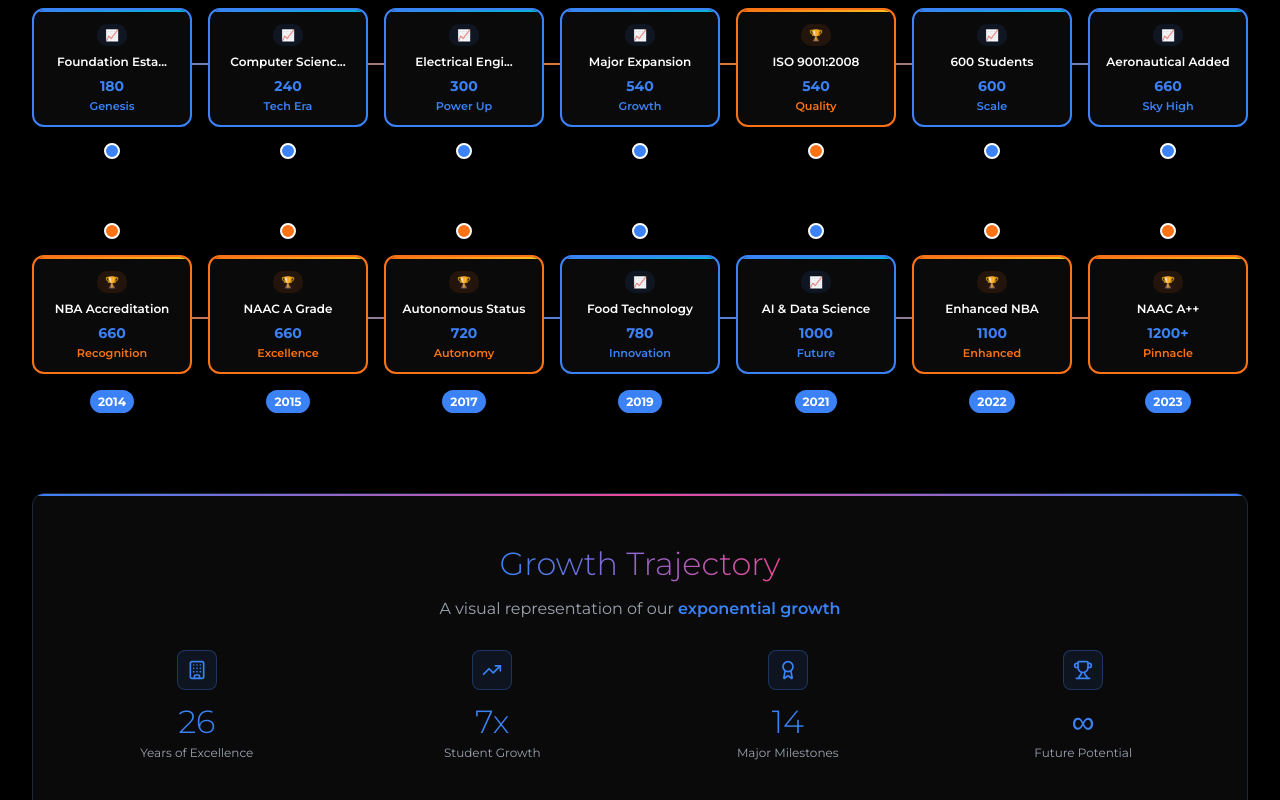
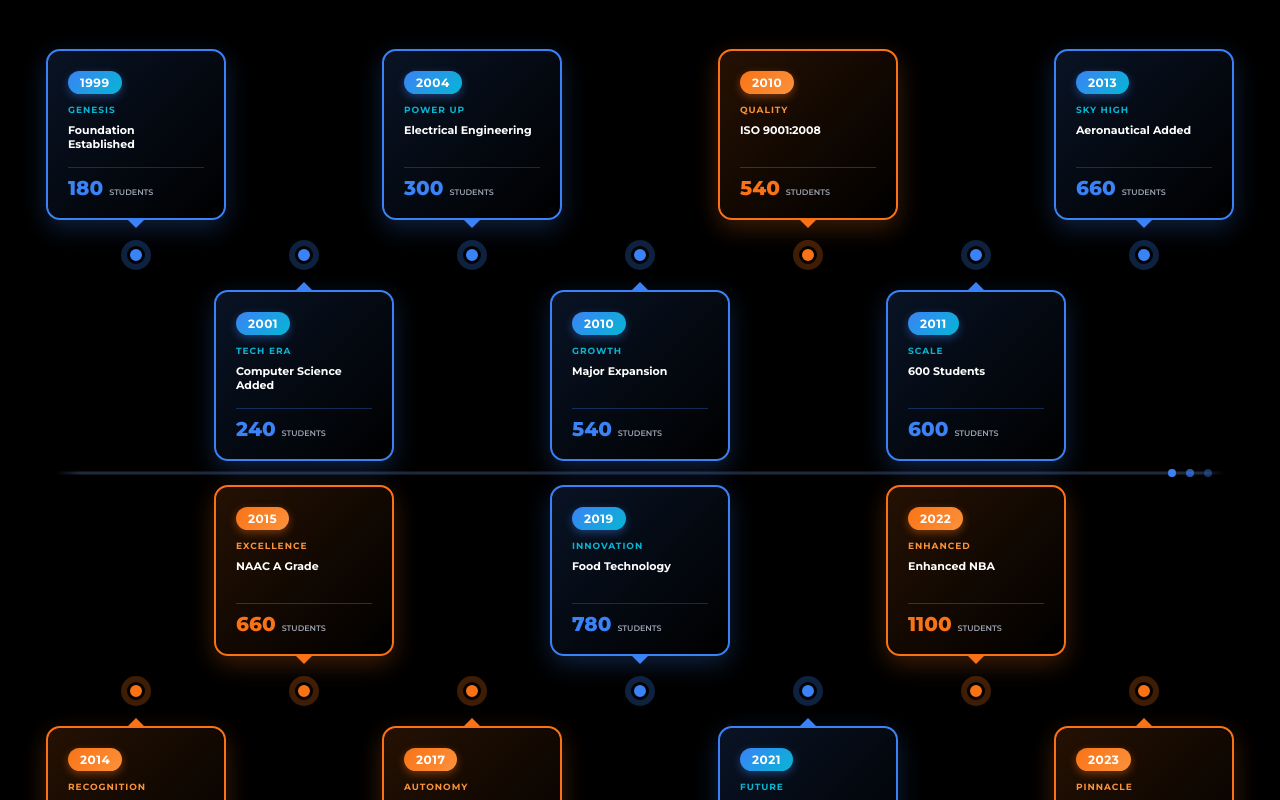
Before and after one commit to Yashrajsalunkhe/Hackthon-ADCET, a React (Vite) app: page /college-info in a window 1280 px wide. Shown: the part 2200-3000 px from the top of the page. Built offline with nearby package versions, Linux system fonts and the light colour scheme; a web font is replaced by a local one.

Commit message:
adcet history

```diff
--- a/src/components/CollegeInfo.jsx
+++ b/src/components/CollegeInfo.jsx
@@ -1,3 +1,4 @@
+import React from "react";
 import {
   Calendar, Award, GraduationCap, Building, Users, Trophy,
   MapPin, Target, Rocket, TrendingUp, ExternalLink, Home
@@ -7,26 +8,27 @@
 import { useScrollToTop } from "../hooks/useScrollToTop";
 import { useNavigate } from "react-router-dom";
 import "../css/college-info.css";
+import "../css/timeline.css";
 
 const CollegeInfo = () => {
   const navigate = useNavigate();
   useScrollToTop();
 
   const milestones = [
-    { year: "1999", event: "Foundation Esta...", detail: "Foundation Established", students: "180", highlight: "Genesis", color: "blue" },
-    { year: "2001", event: "Computer Scienc...", detail: "Computer Science Added", students: "240", highlight: "Tech Era", color: "blue" },
-    { year: "2004", event: "Electrical Engi...", detail: "Electrical Engineering", students: "300", highlight: "Power Up", color: "blue" },
-    { year: "2010", event: "Major Expansion", detail: "Civil & Mechanical added", students: "540", highlight: "Growth", color: "blue" },
-    { year: "2010", event: "ISO 9001:2008", detail: "Quality Certification", students: "540", highlight: "Quality", color: "orange" },
-    { year: "2011", event: "600 Students", detail: "Continued growth", students: "600", highlight: "Scale", color: "blue" },
-    { year: "2013", event: "Aeronautical Added", detail: "Aerospace Engineering", students: "660", highlight: "Sky High", color: "blue" },
-    { year: "2014", event: "NBA Accreditation", detail: "3 Programs Accredited", students: "660", highlight: "Recognition", color: "orange" },
-    { year: "2015", event: "NAAC A Grade", detail: "Academic Excellence", students: "660", highlight: "Excellence", color: "orange" },
-    { year: "2017", event: "Autonomous Status", detail: "Independent Excellence", students: "720", highlight: "Autonomy", color: "orange" },
-    { year: "2019", event: "Food Technology", detail: "New Department & NBA Extension", students: "780", highlight: "Innovation", color: "blue" },
-    { year: "2021", event: "AI & Data Science", detail: "Future Technology Programs", students: "1000", highlight: "Future", color: "blue" },
-    { year: "2022", event: "Enhanced NBA", detail: "Extended Accreditation", students: "1100", highlight: "Enhanced", color: "orange" },
-    { year: "2023", event: "NAAC A++", detail: "Highest Grade Achieved", students: "1200+", highlight: "Pinnacle", color: "orange" }
+    { year: "1999", month: "Genesis", event: "FOUNDATION ESTA...", fullEvent: "Foundation Established", students: "180", highlight: "Genesis", detail: "Foundation Established", color: "blue", number: "99" },
+    { year: "2001", month: "Tech Era", event: "COMPUTER SCIENC...", fullEvent: "Computer Science Added", students: "240", highlight: "Tech Era", detail: "Computer Science Added", color: "blue", number: "01" },
+    { year: "2004", month: "Power Up", event: "ELECTRICAL ENGI...", fullEvent: "Electrical Engineering", students: "300", highlight: "Power Up", detail: "Electrical Engineering", color: "blue", number: "04" },
+    { year: "2010", month: "Growth", event: "MAJOR EXPANSION", fullEvent: "Major Expansion", students: "540", highlight: "Growth", detail: "Civil & Mechanical added", color: "blue", number: "10" },
+    { year: "2010", month: "Quality", event: "ISO 9001:2008", fullEvent: "ISO 9001:2008", students: "540", highlight: "Quality", detail: "Quality Certification", color: "orange", number: "10" },
+    { year: "2011", month: "Scale", event: "600 STUDENTS", fullEvent: "600 Students", students: "600", highlight: "Scale", detail: "Continued growth", color: "blue", number: "11" },
+    { year: "2013", month: "Sky High", event: "AERONAUTICAL ADDED", fullEvent: "Aeronautical Added", students: "660", highlight: "Sky High", detail: "Aerospace Engineering", color: "blue", number: "13" },
+    { year: "2014", month: "Recognition", event: "NBA ACCREDITATION", fullEvent: "NBA Accreditation", students: "660", highlight: "Recognition", detail: "3 Programs Accredited", color: "orange", number: "14" },
+    { year: "2015", month: "Excellence", event: "NAAC A GRADE", fullEvent: "NAAC A Grade", students: "660", highlight: "Excellence", detail: "Academic Excellence", color: "orange", number: "15" },
+    { year: "2017", month: "Autonomy", event: "AUTONOMOUS STATUS", fullEvent: "Autonomous Status", students: "720", highlight: "Autonomy", detail: "Independent Excellence", color: "orange", number: "17" },
+    { year: "2019", month: "Innovation", event: "FOOD TECHNOLOGY", fullEvent: "Food Technology", students: "780", highlight: "Innovation", detail: "New Department & NBA Extension", color: "blue", number: "19" },
+    { year: "2021", month: "Future", event: "AI & DATA SCIENCE", fullEvent: "AI & Data Science", students: "1000", highlight: "Future", detail: "Future Technology Programs", color: "blue", number: "21" },
+    { year: "2022", month: "Enhanced", event: "ENHANCED NBA", fullEvent: "Enhanced NBA", students: "1100", highlight: "Enhanced", detail: "Extended Accreditation", color: "orange", number: "22" },
+    { year: "2023", month: "Pinnacle", event: "NAAC A++", fullEvent: "NAAC A++", students: "1200+", highlight: "Pinnacle", detail: "Highest Grade Achieved", color: "orange", number: "23" }
   ];
 
   return (
@@ -290,7 +292,7 @@
 
         {/* Timeline Section */}
         <div style={{ marginBottom: '5rem' }}>
-          <div style={{ textAlign: 'center', marginBottom: '3rem' }}>
+          <div style={{ textAlign: 'center', marginBottom: '4rem' }}>
             <div style={{
               display: 'inline-flex', alignItems: 'center', gap: '0.5rem',
               border: '1px solid #3b82f6', borderRadius: '25px', padding: '0.5rem 1rem',
@@ -300,7 +302,7 @@
               <span>Growth Timeline • 1999 - 2025</span>
             </div>
 
-            <h2 style={{ fontSize: '3rem', fontWeight: '300' }}>
+            <h2 style={{ fontSize: '3rem', fontWeight: '300', marginBottom: '1rem' }}>
               Journey of <span style={{
                 background: 'linear-gradient(to right, #3b82f6, #10b981)',
                 WebkitBackgroundClip: 'text',
@@ -308,118 +310,215 @@
               }}>Excellence</span>
             </h2>
 
-            <p style={{ fontSize: '1rem', color: '#9ca3af', marginTop: '1rem' }}>
+            <p style={{ fontSize: '1rem', color: '#9ca3af' }}>
               From <span style={{ color: '#3b82f6', fontWeight: '600' }}>180 students to 1200+</span> •
               A testament to <span style={{ color: '#10b981', fontWeight: '600' }}>continuous innovation</span>
             </p>
           </div>
 
-          {/* Timeline Grid - Top Row */}
-          <div style={{ position: 'relative', marginBottom: '4rem' }}>
+          {/* Horizontal Timeline */}
           <div style={{
-              position: 'absolute', top: '50%', left: 0, right: 0,
-              height: '2px', background: 'linear-gradient(to right, #3b82f6, #f97316, #3b82f6)',
-              transform: 'translateY(-50%)', zIndex: 0
+            position: 'relative',
+            padding: '5rem 3rem',
+            minHeight: '850px'
+          }}>
+            {/* Horizontal Line */}
+            <div style={{
+              position: 'absolute',
+              top: '50%',
+              left: '2%',
+              right: '2%',
+              height: '3px',
+              background: 'linear-gradient(to right, transparent, #1e293b 2%, #1e293b 98%, transparent)',
+              transform: 'translateY(-50%)',
+              zIndex: 0
             }} />
 
-            <div style={{ display: 'grid', gridTemplateColumns: 'repeat(7, 1fr)', gap: '1rem', position: 'relative', zIndex: 1 }}>
-              {milestones.slice(0, 7).map((milestone, idx) => (
-                <div key={idx} style={{ textAlign: 'center' }}>
+            {/* Timeline Items Grid */}
             <div style={{
-                    background: '#3b82f6', color: '#fff', fontSize: '0.75rem',
-                    padding: '0.25rem 0.5rem', borderRadius: '15px', display: 'inline-block',
-                    marginBottom: '1rem', fontWeight: '700'
+              display: 'grid',
+              gridTemplateColumns: 'repeat(7, 1fr)',
+              gap: '3.5rem',
+              position: 'relative',
+              maxWidth: '1800px',
+              margin: '0 auto'
+            }}>
+              {milestones.map((milestone, idx) => {
+                const isOrange = milestone.color === 'orange';
+                const isTop = idx % 2 === 0;
+
+                return (
+                  <div key={idx} style={{
+                    position: 'relative',
+                    display: 'flex',
+                    flexDirection: 'column',
+                    alignItems: 'center',
+                    justifyContent: isTop ? 'flex-end' : 'flex-start',
+                    minHeight: '380px'
+                  }}>
+                    {/* Card */}
+                    <div style={{
+                      position: 'absolute',
+                      [isTop ? 'bottom' : 'top']: isTop ? 'calc(50% + 35px)' : 'calc(50% + 35px)',
+                      left: '50%',
+                      transform: 'translateX(-50%)',
+                      width: '180px',
+                      background: isOrange
+                        ? 'linear-gradient(135deg, rgba(249, 115, 22, 0.15), rgba(0, 0, 0, 0.95))'
+                        : 'linear-gradient(135deg, rgba(59, 130, 246, 0.15), rgba(0, 0, 0, 0.95))',
+                      border: `2px solid ${isOrange ? '#f97316' : '#3b82f6'}`,
+                      borderRadius: '14px',
+                      padding: '20px',
+                      backdropFilter: 'blur(12px)',
+                      boxShadow: `0 8px 24px ${isOrange ? 'rgba(249, 115, 22, 0.25)' : 'rgba(59, 130, 246, 0.25)'}`,
+                      transition: 'all 0.4s cubic-bezier(0.4, 0, 0.2, 1)',
+                      cursor: 'pointer',
+                      zIndex: 2
+                    }}
+                    onMouseEnter={(e) => {
+                      e.currentTarget.style.transform = 'translateX(-50%) scale(1.03)';
+                      e.currentTarget.style.boxShadow = `0 12px 36px ${isOrange ? 'rgba(249, 115, 22, 0.45)' : 'rgba(59, 130, 246, 0.45)'}`;
+                      e.currentTarget.style.borderWidth = '3px';
+                      e.currentTarget.style.zIndex = '20';
+                    }}
+                    onMouseLeave={(e) => {
+                      e.currentTarget.style.transform = 'translateX(-50%) scale(1)';
+                      e.currentTarget.style.boxShadow = `0 8px 24px ${isOrange ? 'rgba(249, 115, 22, 0.25)' : 'rgba(59, 130, 246, 0.25)'}`;
+                      e.currentTarget.style.borderWidth = '2px';
+                      e.currentTarget.style.zIndex = '2';
+                    }}>
+                      {/* Year Badge */}
+                      <div style={{
+                        display: 'inline-block',
+                        background: isOrange
+                          ? 'linear-gradient(135deg, #f97316, #fb923c)'
+                          : 'linear-gradient(135deg, #3b82f6, #06b6d4)',
+                        color: '#fff',
+                        padding: '4px 12px',
+                        borderRadius: '16px',
+                        fontSize: '12px',
+                        fontWeight: '700',
+                        marginBottom: '10px',
+                        letterSpacing: '0.5px',
+                        boxShadow: isOrange
+                          ? '0 3px 8px rgba(249, 115, 22, 0.4)'
+                          : '0 3px 8px rgba(59, 130, 246, 0.4)'
                       }}>
                         {milestone.year}
                       </div>
 
+                      {/* Highlight Tag */}
                       <div style={{
-                    background: '#0a0a0a', border: `2px solid ${milestone.color === 'orange' ? '#f97316' : '#3b82f6'}`,
-                    borderRadius: '12px', overflow: 'hidden', transition: 'all 0.3s'
+                        fontSize: '9px',
+                        color: isOrange ? '#fb923c' : '#06b6d4',
+                        fontWeight: '700',
+                        textTransform: 'uppercase',
+                        letterSpacing: '1px',
+                        marginBottom: '8px'
                       }}>
-                    <div style={{ height: '2px', background: milestone.color === 'orange' ? 'linear-gradient(to right, #f97316, #fbbf24)' : 'linear-gradient(to right, #3b82f6, #06b6d4)' }} />
-                    <div style={{ padding: '0.75rem', textAlign: 'center' }}>
+                        {milestone.highlight}
+                      </div>
+
+                      {/* Event Title */}
                       <div style={{
-                        fontSize: '0.7rem', padding: '0.25rem 0.5rem', borderRadius: '10px',
-                        background: milestone.color === 'orange' ? 'rgba(249, 115, 22, 0.1)' : 'rgba(59, 130, 246, 0.1)',
-                        color: milestone.color === 'orange' ? '#f97316' : '#3b82f6',
-                        marginBottom: '0.5rem', display: 'inline-block'
+                        fontSize: '11px',
+                        fontWeight: '700',
+                        color: '#fff',
+                        marginBottom: '12px',
+                        lineHeight: '1.3',
+                        minHeight: '32px'
                       }}>
-                        {milestone.color === 'orange' ? '🏆' : '📈'}
+                        {milestone.fullEvent}
                       </div>
-                      <h5 style={{ fontSize: '0.75rem', fontWeight: '600', marginBottom: '0.5rem' }}>
-                        {milestone.event}
-                      </h5>
-                      <div style={{ fontSize: '0.875rem', fontWeight: '700', color: '#3b82f6', marginBottom: '0.25rem' }}>
+
+                      {/* Students Count */}
+                      <div style={{
+                        display: 'flex',
+                        alignItems: 'baseline',
+                        gap: '6px',
+                        paddingTop: '10px',
+                        borderTop: `1px solid ${isOrange ? 'rgba(249, 115, 22, 0.3)' : 'rgba(59, 130, 246, 0.3)'}`
+                      }}>
+                        <div style={{
+                          fontSize: '20px',
+                          fontWeight: '800',
+                          color: isOrange ? '#f97316' : '#3b82f6',
+                          lineHeight: '1'
+                        }}>
                           {milestone.students}
                         </div>
-                      <div style={{ fontSize: '0.7rem', color: milestone.color === 'orange' ? '#f97316' : '#3b82f6', fontWeight: '600' }}>
-                        {milestone.highlight}
-                      </div>
+                        <div style={{
+                          fontSize: '8px',
+                          color: '#9ca3af',
+                          fontWeight: '600',
+                          textTransform: 'uppercase'
+                        }}>
+                          Students
                         </div>
                       </div>
 
+                      {/* Arrow */}
                       <div style={{
-                    width: '16px', height: '16px', borderRadius: '50%',
-                    background: milestone.color === 'orange' ? '#f97316' : '#3b82f6',
-                    border: '2px solid #fff', margin: '1rem auto 0'
+                        position: 'absolute',
+                        [isTop ? 'bottom' : 'top']: '-10px',
+                        left: '50%',
+                        transform: 'translateX(-50%)',
+                        width: 0,
+                        height: 0,
+                        borderLeft: '10px solid transparent',
+                        borderRight: '10px solid transparent',
+                        [isTop ? 'borderTop' : 'borderBottom']: `10px solid ${isOrange ? '#f97316' : '#3b82f6'}`
                       }} />
                     </div>
-              ))}
+
+                    {/* Center Circle/Dot */}
+                    <div style={{
+                      position: 'absolute',
+                      top: '50%',
+                      left: '50%',
+                      transform: 'translate(-50%, -50%)',
+                      width: '18px',
+                      height: '18px',
+                      borderRadius: '50%',
+                      background: isOrange ? '#f97316' : '#3b82f6',
+                      border: '3px solid #000',
+                      zIndex: 5,
+                      boxShadow: `0 0 0 6px ${isOrange ? 'rgba(249, 115, 22, 0.25)' : 'rgba(59, 130, 246, 0.25)'}`,
+                      transition: 'all 0.3s ease',
+                      cursor: 'pointer'
+                    }}
+                    onMouseEnter={(e) => {
+                      e.currentTarget.style.transform = 'translate(-50%, -50%) scale(1.4)';
+                      e.currentTarget.style.boxShadow = `0 0 0 10px ${isOrange ? 'rgba(249, 115, 22, 0.35)' : 'rgba(59, 130, 246, 0.35)'}`;
+                    }}
+                    onMouseLeave={(e) => {
+                      e.currentTarget.style.transform = 'translate(-50%, -50%) scale(1)';
+                      e.currentTarget.style.boxShadow = `0 0 0 6px ${isOrange ? 'rgba(249, 115, 22, 0.25)' : 'rgba(59, 130, 246, 0.25)'}`;
+                    }} />
                   </div>
+                );
+              })}
             </div>
 
-          {/* Timeline Grid - Bottom Row */}
-          <div style={{ position: 'relative' }}>
+            {/* End decoration */}
             <div style={{
-              position: 'absolute', top: '50%', left: 0, right: 0,
-              height: '2px', background: 'linear-gradient(to right, #f97316, #3b82f6, #f97316)',
-              transform: 'translateY(-50%)', zIndex: 0
+              position: 'absolute',
+              top: '50%',
+              right: '3%',
+              transform: 'translateY(-50%)',
+              display: 'flex',
+              alignItems: 'center',
+              gap: '10px',
+              zIndex: 5
+            }}>
+              {[0, 1, 2].map(i => (
+                <div key={i} style={{
+                  width: '8px',
+                  height: '8px',
+                  borderRadius: '50%',
+                  background: '#3b82f6',
+                  opacity: 1 - (i * 0.3)
                 }} />
-
-            <div style={{ display: 'grid', gridTemplateColumns: 'repeat(7, 1fr)', gap: '1rem', position: 'relative', zIndex: 1 }}>
-              {milestones.slice(7).map((milestone, idx) => (
-                <div key={idx} style={{ textAlign: 'center' }}>
-                  <div style={{
-                    width: '16px', height: '16px', borderRadius: '50%',
-                    background: milestone.color === 'orange' ? '#f97316' : '#3b82f6',
-                    border: '2px solid #fff', margin: '0 auto 1rem'
-                  }} />
-
-                  <div style={{
-                    background: '#0a0a0a', border: `2px solid ${milestone.color === 'orange' ? '#f97316' : '#3b82f6'}`,
-                    borderRadius: '12px', overflow: 'hidden', transition: 'all 0.3s'
-                  }}>
-                    <div style={{ height: '2px', background: milestone.color === 'orange' ? 'linear-gradient(to right, #f97316, #fbbf24)' : 'linear-gradient(to right, #3b82f6, #06b6d4)' }} />
-                    <div style={{ padding: '0.75rem', textAlign: 'center' }}>
-                      <div style={{
-                        fontSize: '0.7rem', padding: '0.25rem 0.5rem', borderRadius: '10px',
-                        background: milestone.color === 'orange' ? 'rgba(249, 115, 22, 0.1)' : 'rgba(59, 130, 246, 0.1)',
-                        color: milestone.color === 'orange' ? '#f97316' : '#3b82f6',
-                        marginBottom: '0.5rem', display: 'inline-block'
-                      }}>
-                        {milestone.color === 'orange' ? '🏆' : '📈'}
-                      </div>
-                      <h5 style={{ fontSize: '0.75rem', fontWeight: '600', marginBottom: '0.5rem' }}>
-                        {milestone.event}
-                      </h5>
-                      <div style={{ fontSize: '0.875rem', fontWeight: '700', color: '#3b82f6', marginBottom: '0.25rem' }}>
-                        {milestone.students}
-                      </div>
-                      <div style={{ fontSize: '0.7rem', color: milestone.color === 'orange' ? '#f97316' : '#3b82f6', fontWeight: '600' }}>
-                        {milestone.highlight}
-                      </div>
-                    </div>
-                  </div>
-
-                  <div style={{
-                    background: '#3b82f6', color: '#fff', fontSize: '0.75rem',
-                    padding: '0.25rem 0.5rem', borderRadius: '15px', display: 'inline-block',
-                    marginTop: '1rem', fontWeight: '700'
-                  }}>
-                    {milestone.year}
-                  </div>
-                </div>
               ))}
             </div>
           </div>
--- /dev/null
+++ b/src/css/timeline.css
@@ -0,0 +1,188 @@
+.Timeline {
+  display: flex;
+  align-items: center;
+  min-height: 500px;
+  padding: 2rem 0;
+  overflow-x: auto;
+}
+
+.event1,
+.event2,
+.event3 {
+  position: relative;
+}
+
+.event1Bubble {
+  position: absolute;
+  background-color: rgba(158, 158, 158, 0.1);
+  width: 139px;
+  height: 60px;
+  top: -70px;
+  left: -15px;
+  border-radius: 5px;
+  box-shadow: inset 0 0 5px rgba(158, 158, 158, 0.64)
+}
+
+.event2Bubble {
+  position: absolute;
+  background-color: rgba(158, 158, 158, 0.1);
+  width: 139px;
+  height: 60px;
+  left: -105px;
+  top: 33px;
+  border-radius: 5px;
+  box-shadow: inset 0 0 5px rgba(158, 158, 158, 0.64)
+}
+
+.event1Bubble:after,
+.event1Bubble:before,
+.event2Bubble:after,
+.event2Bubble:before {
+  content: "";
+  position: absolute;
+  width: 0;
+  height: 0;
+  border-style: solid;
+  border-color: transparent;
+  border-bottom: 0;
+}
+
+.event1Bubble:before {
+  bottom: -10px;
+  left: 13px;
+  border-top-color: rgba(222, 222, 222, 0.66);
+  border-width: 12px;
+}
+
+.event1Bubble:after {
+  bottom: -8px;
+  left: 13px;
+  border-top-color: #F6F6F6;
+  border-width: 12px;
+}
+
+.event2Bubble:before {
+  bottom: 59px;
+  left: 103px;
+  border-top-color: rgba(222, 222, 222, 0.66);
+  border-width: 12px;
+  -webkit-transform: rotate(180deg);
+  -moz-transform: rotate(180deg);
+  -o-transform: rotate(180deg);
+  -ms-transform: rotate(180deg);
+  transform: rotate(180deg);
+}
+
+.event2Bubble:after {
+  bottom: 57px;
+  left: 103px;
+  border-top-color: #F6F6F6;
+  border-width: 12px;
+  -webkit-transform: rotate(180deg);
+  -moz-transform: rotate(180deg);
+  -o-transform: rotate(180deg);
+  -ms-transform: rotate(180deg);
+  transform: rotate(180deg);
+}
+
+.eventTime {
+  display: flex;
+}
+
+.DayDigit {
+  font-size: 27px;
+  font-family: "Arial Black", Gadget, sans-serif;
+  margin-left: 10px;
+  color: #4C4A4A;
+}
+
+.Day {
+  font-size: 11px;
+  margin-left: 5px;
+  font-weight: bold;
+  margin-top: 10px;
+  font-family: Arial, Helvetica, sans-serif;
+  color: #4C4A4A;
+}
+
+.MonthYear {
+  font-weight: 600;
+  line-height: 10px;
+  color: #9E9E9E;
+  font-size: 9px;
+}
+
+.eventTitle {
+  font-family: "Arial Black", Gadget, sans-serif;
+  color: #a71930;
+  font-size: 11px;
+  text-transform: uppercase;
+  display: flex;
+  flex: 1;
+  align-items: center;
+  margin-left: 12px;
+  margin-top: -2px;
+}
+
+.time {
+  position: absolute;
+  font-family: Arial, Helvetica, sans-serif;
+  width: 50px;
+  font-size: 8px;
+  margin-top: -3px;
+  margin-left: -5px;
+  color: #9E9E9E;
+}
+
+.eventAuthor {
+  position: absolute;
+  font-family: Arial, Helvetica, sans-serif;
+  color: #9E9E9E;
+  font-size: 8px;
+  width: 100px;
+  top: -8px;
+  left: 63px;
+}
+
+.event2Author {
+  position: absolute;
+  font-family: Arial, Helvetica, sans-serif;
+  color: #9E9E9E;
+  font-size: 8px;
+  width: 100px;
+  top: 96px;
+  left: -32px;
+}
+
+.time2 {
+  position: absolute;
+  font-family: Arial, Helvetica, sans-serif;
+  width: 50px;
+  font-size: 8px;
+  margin-top: -31px;
+  margin-left: -5px;
+  color: #9E9E9E;
+}
+
+.now {
+  background-color: #004165;
+  color: white;
+  border-radius: 7px;
+  margin: 5px;
+  padding: 4px;
+  font-size: 10px;
+  font-family: Arial, Helvetica, sans-serif;
+  border: 2px solid white;
+  font-weight: bold;
+  box-shadow: 0 0 0 2px #004165;
+}
+
+.futureGray {
+  filter: grayscale(1);
+  -webkit-filter: grayscale(1);
+}
+
+.futureOpacity {
+  -webkit-filter: opacity(.3);
+  filter: opacity(.3);
+}
```
Also changed, not shown: src/components/About.jsx (+41 -0 lines). Lines whose indentation alone changed are shown as unchanged.
